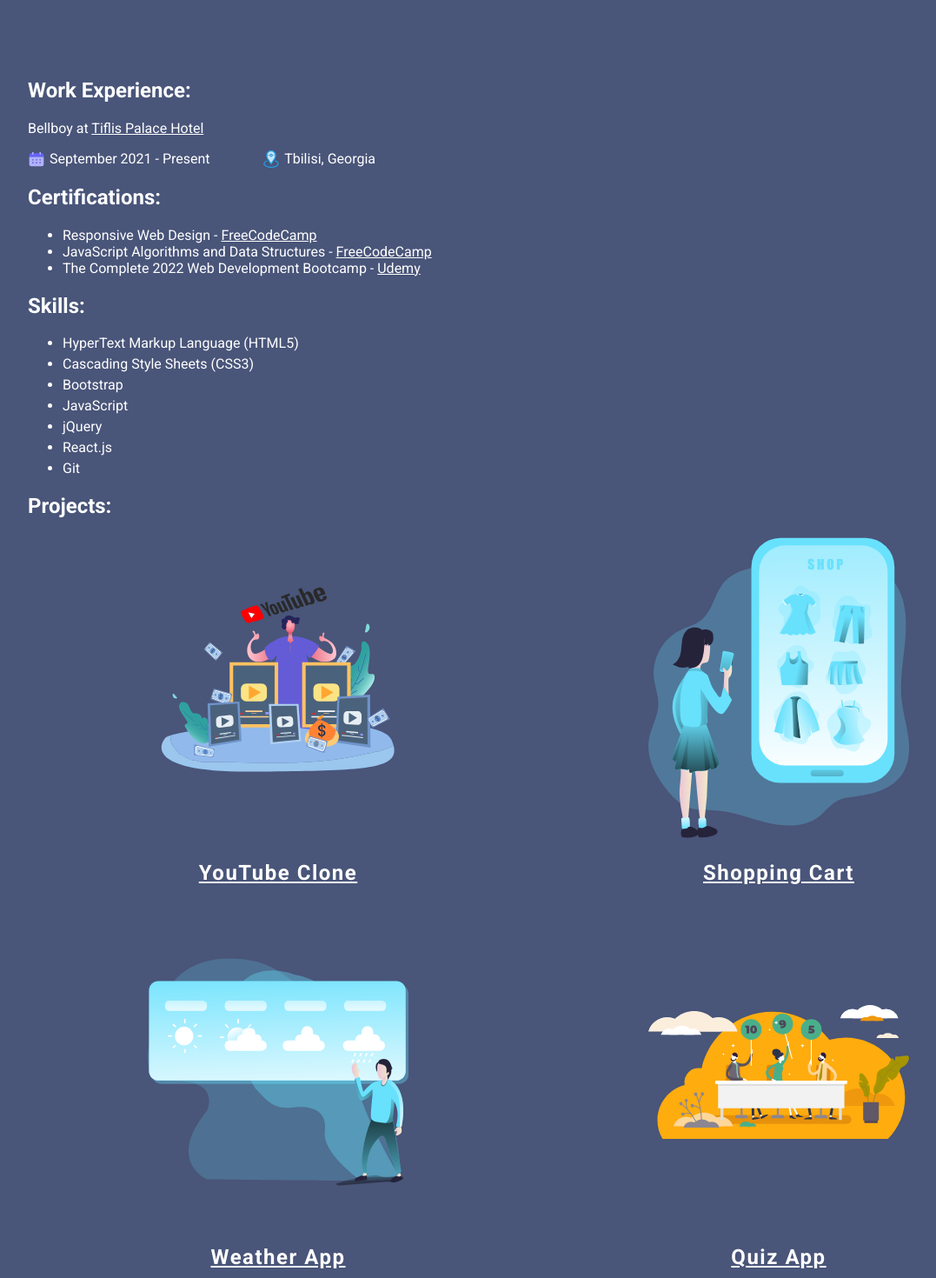
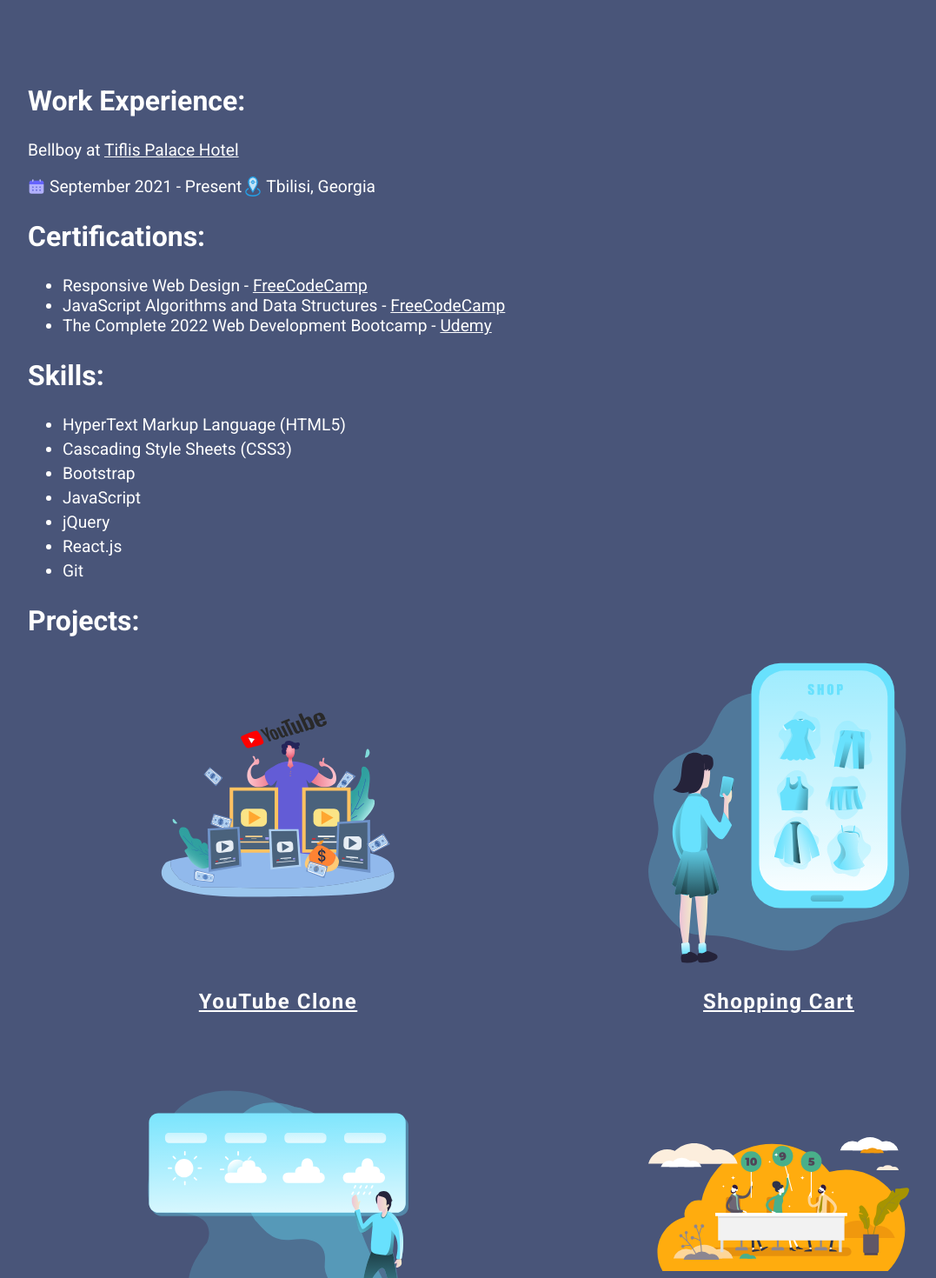
Before and after one commit to naxucrishvili1993/portfolio, a React (Create React App) app: page / in a window 1280 px wide. Shown: the part 800-2270 px from the top of the page at 87% size, without its empty margins (32-1109 px from the left). Built offline with nearby package versions, Linux system fonts and the light colour scheme.

Commit message:
Customize styles and animations

```diff
--- a/src/App.css
+++ b/src/App.css
@@ -129,16 +129,16 @@
 	padding: 0;
 }
 
-#work .work-experience ul li {
+#work .work-experience li {
 	display: flex;
 	margin: 0;
 }
-#work .work-experience ul li img {
+#work .work-experience li img {
 	margin-right: 5px;
 	width: 20px;
 }
 
-#work .certifications ul li a {
+#work .certifications li a {
 	text-decoration: underline;
 }
 
@@ -153,19 +153,20 @@
 	text-align: center;
 }
 
-#work .projects .project {
+#work .project {
 	width: 100%;
 	margin-bottom: 20px;
 }
 
-#work .projects .project .yt-logo {
+#work .project .yt-logo {
 	max-width: 400px;
 }
-#work .projects .project img {
+#work .project img {
 	max-width: 300px;
 	min-width: 250px;
 }
-#work .projects .project h1 {
+#work .project h3 {
+	font-size: 1.5rem;
 	letter-spacing: 1.5px;
 	text-decoration: underline;
 }
@@ -240,6 +241,14 @@
 	#home div {
 		width: 45%;
 	}
+
+	#work h2 {
+		font-size: 2rem;
+	}
+	#work li,
+	#work p {
+		font-size: 1.2rem;
+	}
 	#work .projects .project img {
 		height: 350px;
 	}
--- a/src/components/Work.jsx
+++ b/src/components/Work.jsx
@@ -12,7 +12,7 @@
 		<section id="work">
 			<div data-aos="fade-up" data-aos-duration="500" data-aos-once="true">
 				<div className="work-experience">
-					<h1>Work Experience:</h1>
+					<h2>Work Experience:</h2>
 					<p>
 						Bellboy at{" "}
 						<a href="https://tiflispalace.ge/english/home">
@@ -29,7 +29,7 @@
 					</ul>
 				</div>
 				<div className="certifications">
-					<h1>Certifications:</h1>
+					<h2>Certifications:</h2>
 					<ul>
 						<li>
 							Responsive Web Design -{" "}
@@ -46,7 +46,7 @@
 					</ul>
 				</div>
 				<div className="skills">
-					<h1>Skills:</h1>
+					<h2>Skills:</h2>
 					<ul className="skills-list">
 						<li>HyperText Markup Language (HTML5)</li>
 						<li>Cascading Style Sheets (CSS3)</li>
@@ -60,16 +60,16 @@
 			</div>
 			<div className="projects-section">
 				<div data-aos="fade-right" data-aos-duration="500" data-aos-once="true">
-					<h1>Projects:</h1>
+					<h2>Projects:</h2>
 				</div>
 				<div className="projects">
 					<div className="project">
 						<div
 							className="projects-animation-div"
-							data-aos="flip-up"
+							data-aos="zoom-in-up"
 							data-aos-once="false"
 							data-aos-mirror="true"
-							data-aos-duration="5000">
+							data-aos-duration="500">
 							<a
 								href="https://naxucrishvili1993.github.io/youtube-clone/"
 								target="_blank"
@@ -80,20 +80,20 @@
 									alt="Project Thumbnail"
 								/>
 							</a>
-							<h1>
+							<h3>
 								<a
 									href="https://naxucrishvili1993.github.io/youtube-clone/"
 									target="_blank"
 									rel="noreferrer">
 									YouTube Clone
 								</a>
-							</h1>
+							</h3>
 						</div>
 					</div>
 					<div className="project">
 						<div
 							className="projects-animation-div"
-							data-aos="flip-up"
+							data-aos="zoom-in-up"
 							data-aos-once="false"
 							data-aos-mirror="true"
 							data-aos-duration="500">
@@ -104,20 +104,20 @@
 								<img src={SecondPhoto} alt="Project Thumbnail" />{" "}
 							</a>
 
-							<h1>
+							<h3>
 								<a
 									href="https://naxucrishvili1993.github.io/commerce-app/"
 									target="_blank"
 									rel="noreferrer">
 									Shopping Cart
 								</a>
-							</h1>
+							</h3>
 						</div>
 					</div>
 					<div className="project">
 						<div
 							className="projects-animation-div"
-							data-aos="flip-up"
+							data-aos="zoom-in-up"
 							data-aos-once="false"
 							data-aos-mirror="true"
 							data-aos-duration="500">
@@ -127,20 +127,20 @@
 								target="_blank">
 								<img src={ThirdPhoto} alt="Project Thumbnail" />
 							</a>
-							<h1>
+							<h3>
 								<a
 									href="https://weather-app-react-inky.vercel.app/"
 									rel="noreferrer"
 									target="_blank">
 									Weather App
 								</a>
-							</h1>
+							</h3>
 						</div>
 					</div>
 					<div className="project">
 						<div
 							className="projects-animation-div"
-							data-aos="flip-up"
+							data-aos="zoom-in-up"
 							data-aos-once="false"
 							data-aos-mirror="true"
 							data-aos-duration="500">
@@ -150,20 +150,20 @@
 								target="_blank">
 								<img src={FourthPhoto} alt="Project Thumbnail" />
 							</a>
-							<h1>
+							<h3>
 								<a
 									href="https://naxucrishvili1993.github.io/quiz-app/"
 									rel="noreferrer"
 									target="_blank">
 									Quiz App
 								</a>
-							</h1>
+							</h3>
 						</div>
 					</div>
 					<div className="project">
 						<div
 							className="projects-animation-div"
-							data-aos="flip-up"
+							data-aos="zoom-in-up"
 							data-aos-once="false"
 							data-aos-mirror="true"
 							data-aos-duration="500">
@@ -173,14 +173,14 @@
 								target="_blank">
 								<img src={FifthPhoto} alt="Project Thumbnail" />
 							</a>
-							<h1>
+							<h3>
 								<a
 									href="https://naxucrishvili1993.github.io/calculator/"
 									rel="noreferrer"
 									target="_blank">
 									Calculator
 								</a>
-							</h1>
+							</h3>
 						</div>
 					</div>
 				</div>
```
